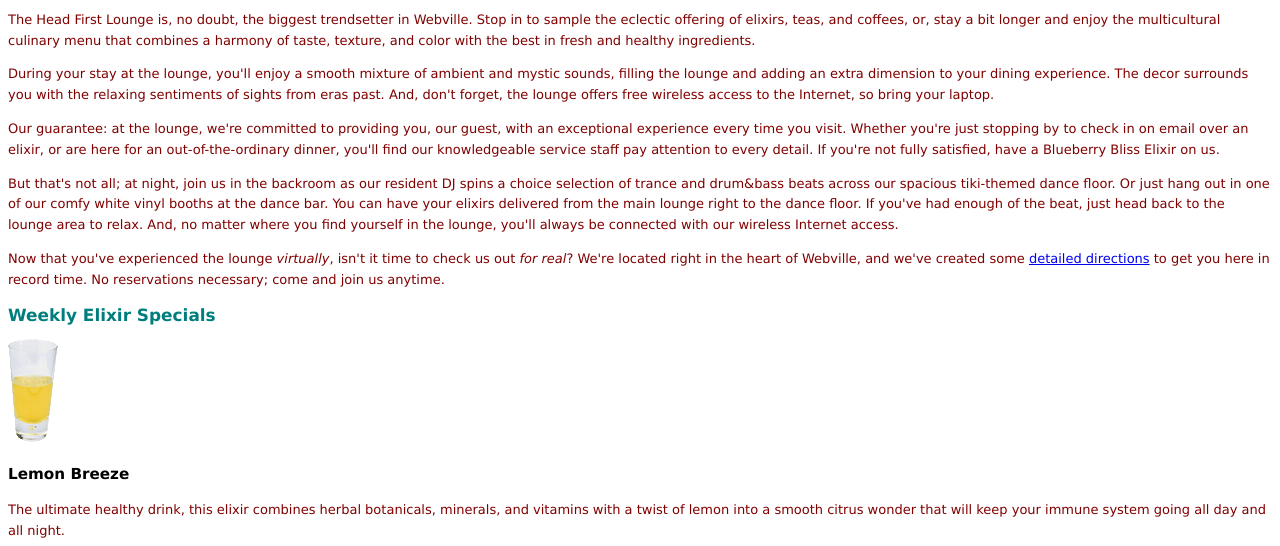
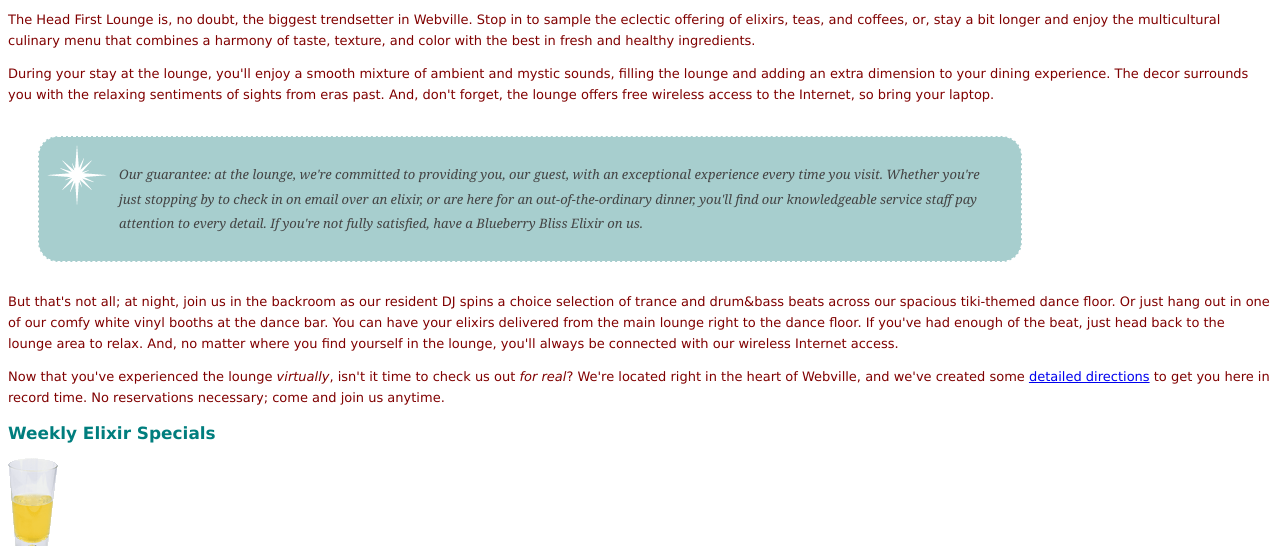
Before and after one commit to silviafrigatto/Starbuzz-Coffee-s-Webpage-Project, a plain HTML site: page lounge/lounge.html in a window 1280 px wide. Shown: the part 254-800 px from the top of the page. Drawn offline with Linux system fonts and the light colour scheme.

Commit message:
Styling paragraph box

```diff
--- a/lounge/lounge.css
+++ b/lounge/lounge.css
@@ -31,3 +31,23 @@ p.greentea {
 p.raspberry {
 	color: blue;
 }
+
+.guarantee {
+	border-color: black;
+	border-width: 1px;
+	border-style: dashed;
+	border-color: white;
+	border-radius: 20px;
+	background-color: #a7cece;
+	padding: 25px;
+	padding-left: 80px;
+	margin: 30px;
+	margin-right: 250px;
+	line-height: 1.9em;
+	font-style: italic;
+	color: #444444;
+	font-family: Georgia, Times New Roman, Times, serif;
+	background-image: url(images/background.gif);
+	background-repeat: no-repeat;
+	background-position: top left;
+}
--- a/lounge/lounge.html
+++ b/lounge/lounge.html
@@ -24,7 +24,7 @@
       access to the Internet, so bring your laptop.
     </p>
 
-    <p>
+    <p class="guarantee">
       Our guarantee: at the lounge, we're committed to providing you,
       our guest, with an exceptional experience every time you visit.
       Whether you're just stopping by to check in on email over an
```
